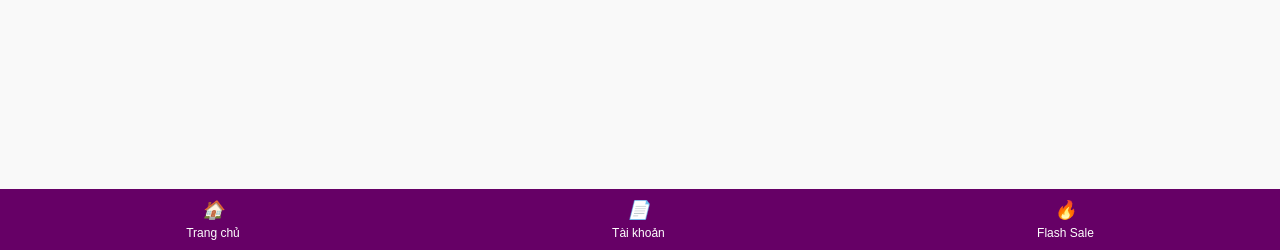
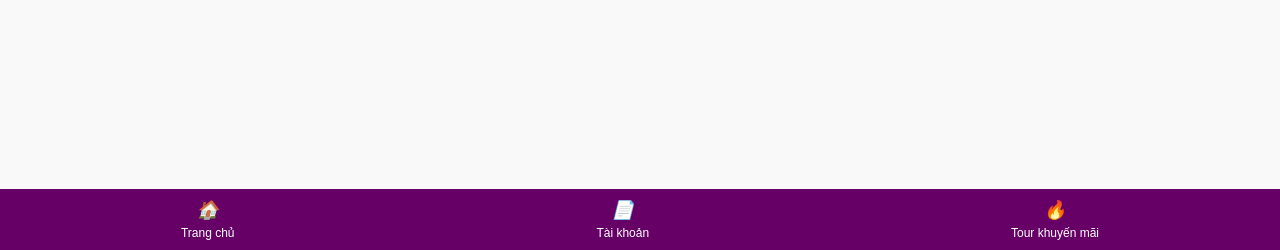
Before and after one commit to beckerbao/tugo-com-fe, a PHP site: page /pages/home.php in a window 1280 px wide. Shown: the part 550-800 px from the top of the page. Run offline with PHP 8.4, Linux system fonts and the light colour scheme; some libraries are stand-ins or nearby versions.

Commit message:
đổi tên

```diff
--- a/includes/navbar.php
+++ b/includes/navbar.php
@@ -9,7 +9,7 @@
     </a>
     <a href="flashsale_home.php">
         <i>🔥</i>
-        Flash Sale
+        Tour khuyến mãi
     </a>
     <!-- <a href="notifications.php">
         <i>🔔</i>
```
